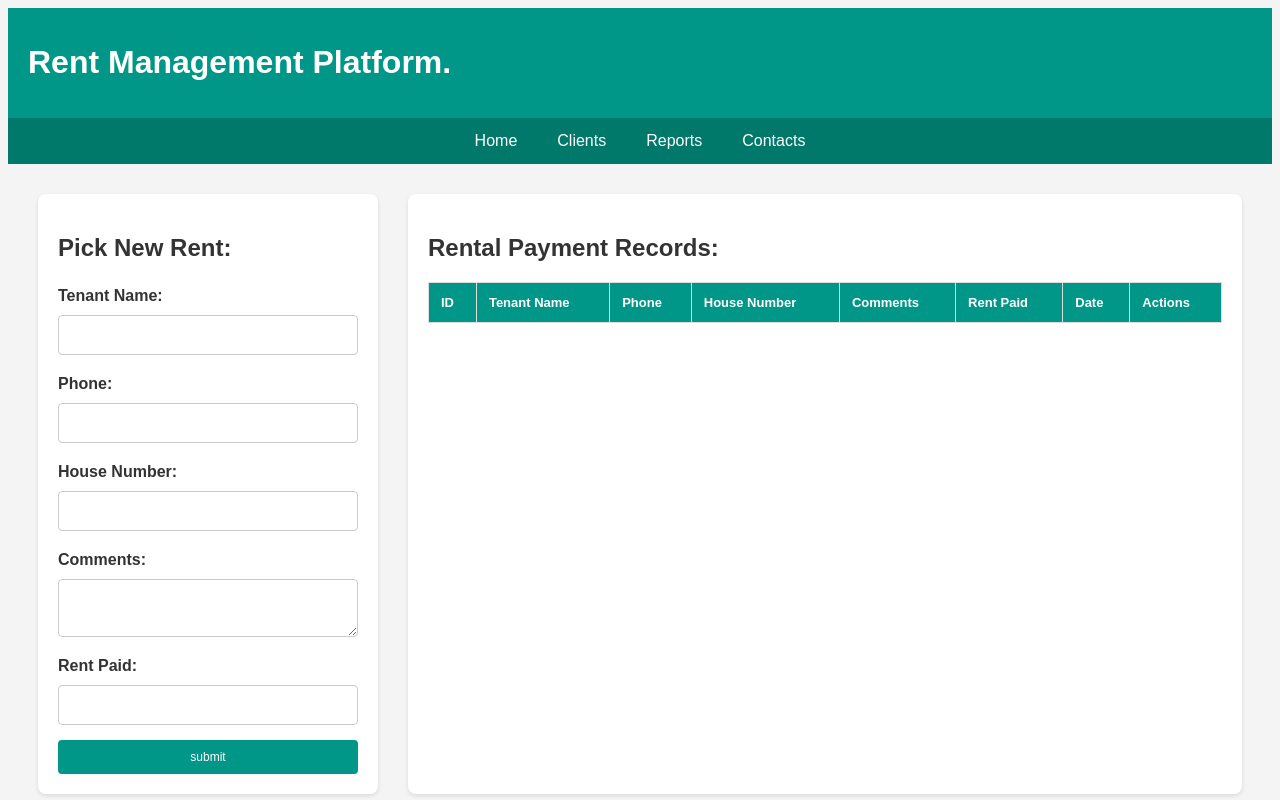
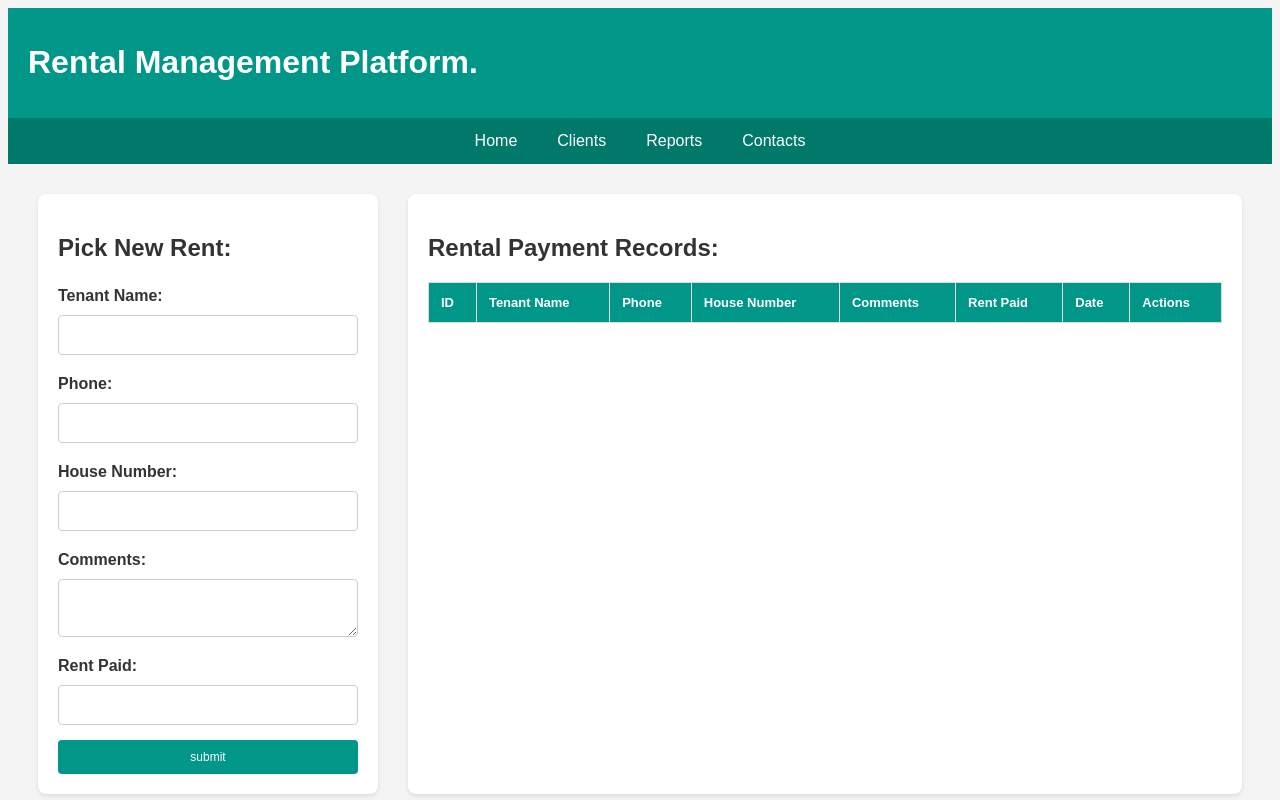
Before and after one commit to PeterNjukia/clients, a website: page public/index.html in a window 1280 px wide. Shown: the top 800 px of the page. Drawn offline with Linux system fonts and the light colour scheme; no server answers.

Commit message:
files updates

```diff
--- a/public/index.html
+++ b/public/index.html
@@ -141,7 +141,7 @@
 </head>
 <body>
     <header>
-        <h1>Rent Management Platform.</h1>
+        <h1>Rental Management Platform.</h1>
     </header>
 
     <nav>
```
